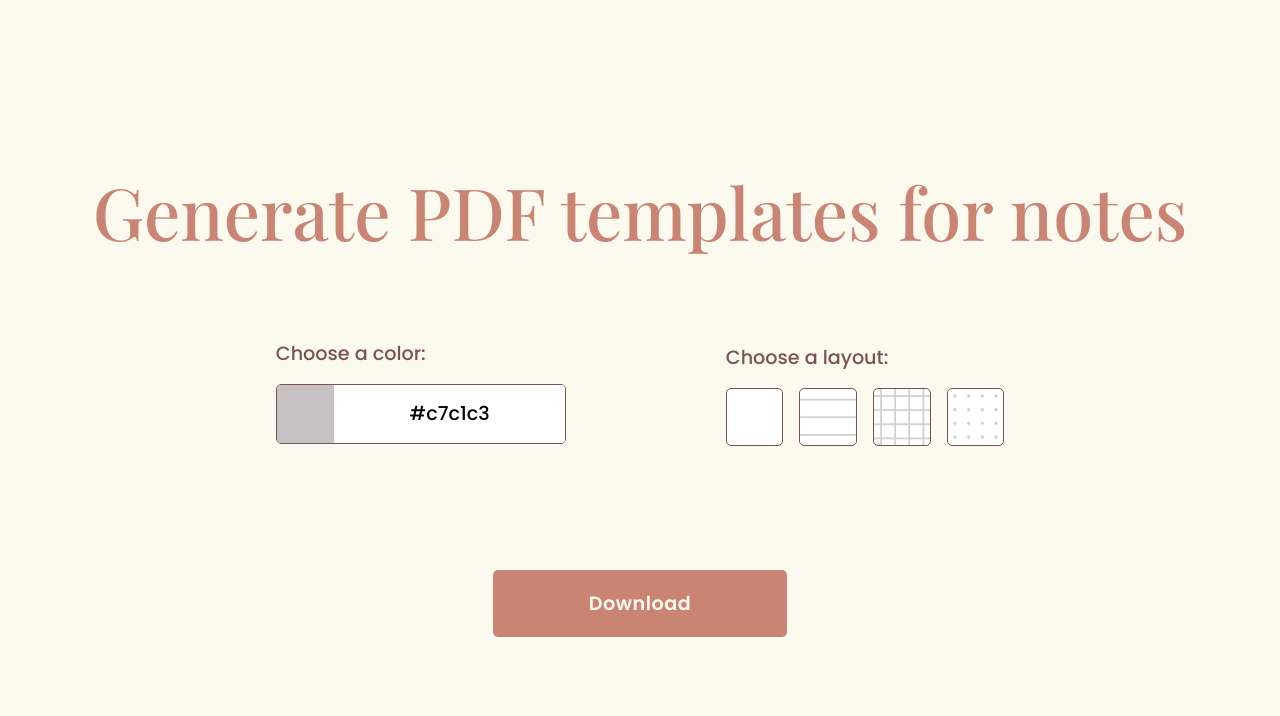
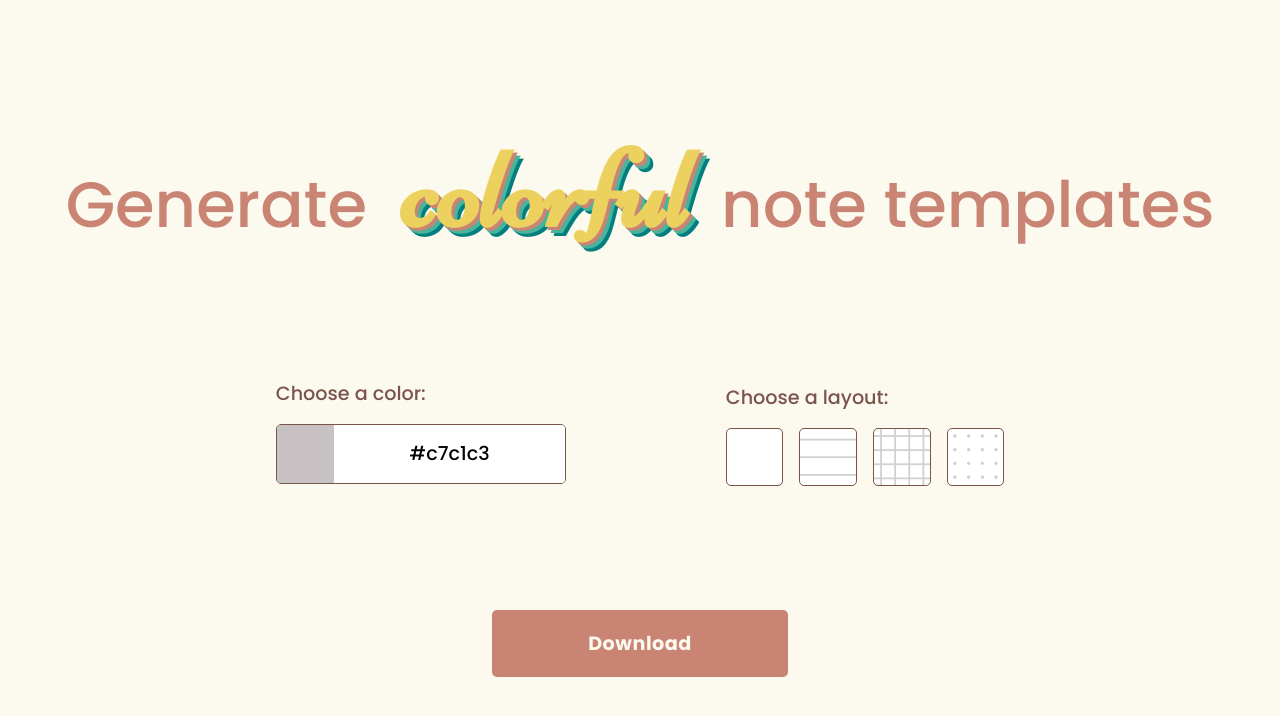
Before and after one commit to jmaen/notepdf, a Svelte app: page / in a window 1280 px wide. Shown: the top 716 px of the page. Built offline with nearby package versions, Linux system fonts and the light colour scheme.

Commit message:
Add colorful text effect

```diff
--- a/index.html
+++ b/index.html
@@ -5,8 +5,9 @@
     <link rel="icon" type="image/svg+xml" href="/favicon.svg" />
     <meta name="viewport" content="width=device-width, initial-scale=1.0" />
     <title>Note Template Generator</title>
-	  <link rel="stylesheet" href="https://fonts.googleapis.com/css?family=Poppins:100,300,400,500,600,700">
-    <link rel="stylesheet" href="https://fonts.googleapis.com/css?family=Playfair+Display:500">
+	  <link rel="stylesheet" href="https://fonts.googleapis.com/css?family=Poppins:500,700">
+    <link rel="stylesheet" href="https://fonts.googleapis.com/css?family=Niconne">
+
   </head>
   <body>
     <div id="app"></div>
--- a/src/App.svelte
+++ b/src/App.svelte
@@ -25,7 +25,7 @@
 
 <main>
     <h1>
-        Generate <span class="bold">PDF templates</span> for notes
+        Generate  <span class="bold">colorful</span>  note templates
     </h1>
     <div class="generator">
         <div class="color-picker">
@@ -53,12 +53,23 @@
     }
 
     h1 {
-        margin-bottom: 10vh;
+        margin-bottom: 15vh;
         color: var(--primary);
-        font-family: "Playfair Display";
-        font-size: 4.5rem;
+        font-family: "Poppins";
+        font-size: 4rem;
         font-weight: 500;
         text-align: center;
+        white-space: pre-wrap;
+    }
+
+    .bold {
+        color: #ECD15F;
+        font-family: "Niconne";
+        font-size: 7rem;
+        font-weight: 700;
+        text-shadow: 3px 3px 0px var(--primary),
+                  6px 6px 0px #46B59B,
+                  9px 9px 0px #017E7F;
     }
 
     p {
@@ -79,8 +90,13 @@
     }
 
     @media screen and (max-width: 768px) {
+        h1 {
+            margin-bottom: 10vh;
+        }
+
         .generator {
             flex-direction: column;
+            margin-bottom: 10vh;
         }
 
         .color-picker {
@@ -96,7 +112,7 @@
         color: var(--background);
         background-color: var(--primary);
         font-size: 1.2rem;
-        font-weight: 600;
+        font-weight: 700;
         letter-spacing: 0.5px;
         cursor: pointer;
     }
```
Also changed, not shown: 4 other files (tests, documents, lock files or other folders).
